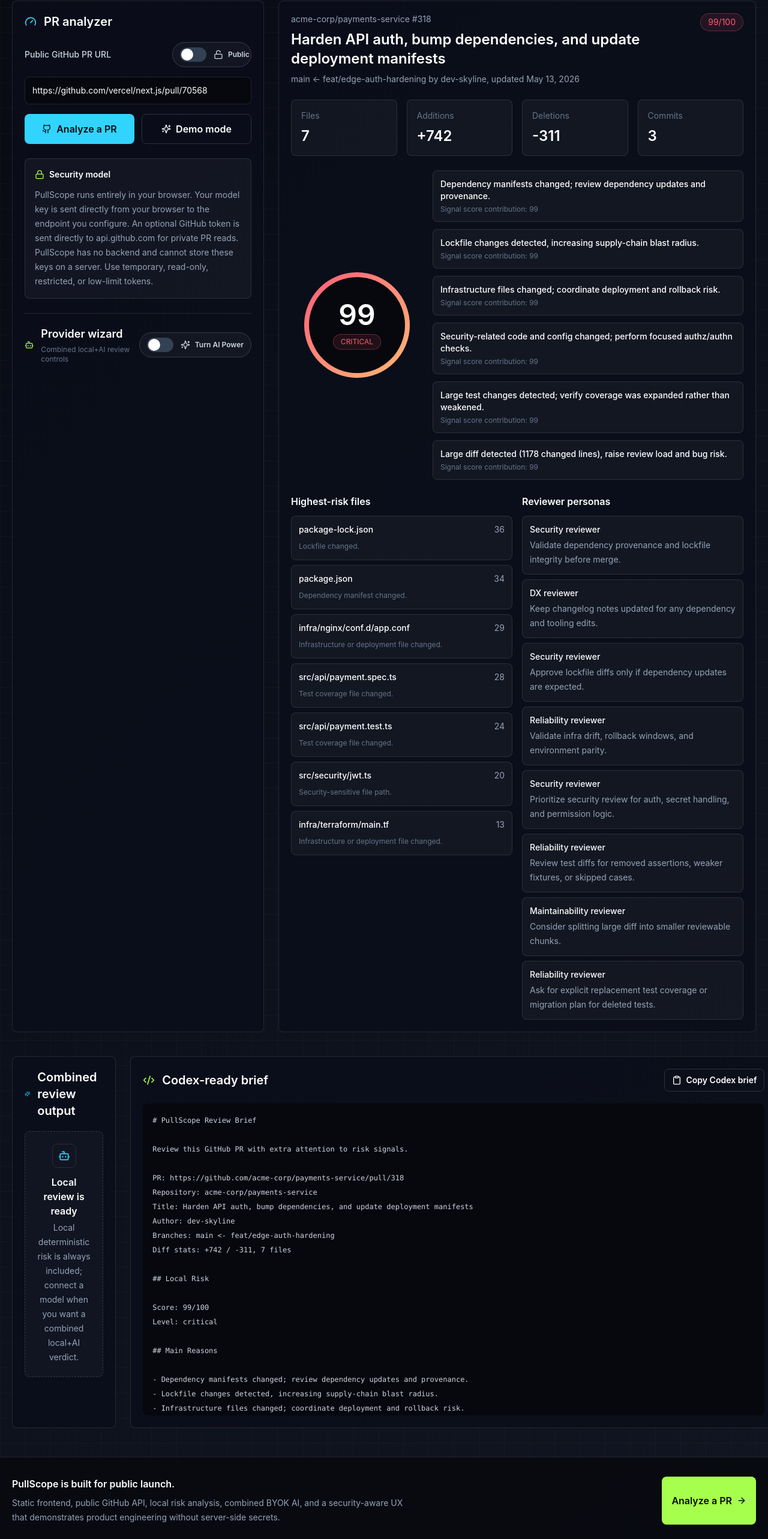
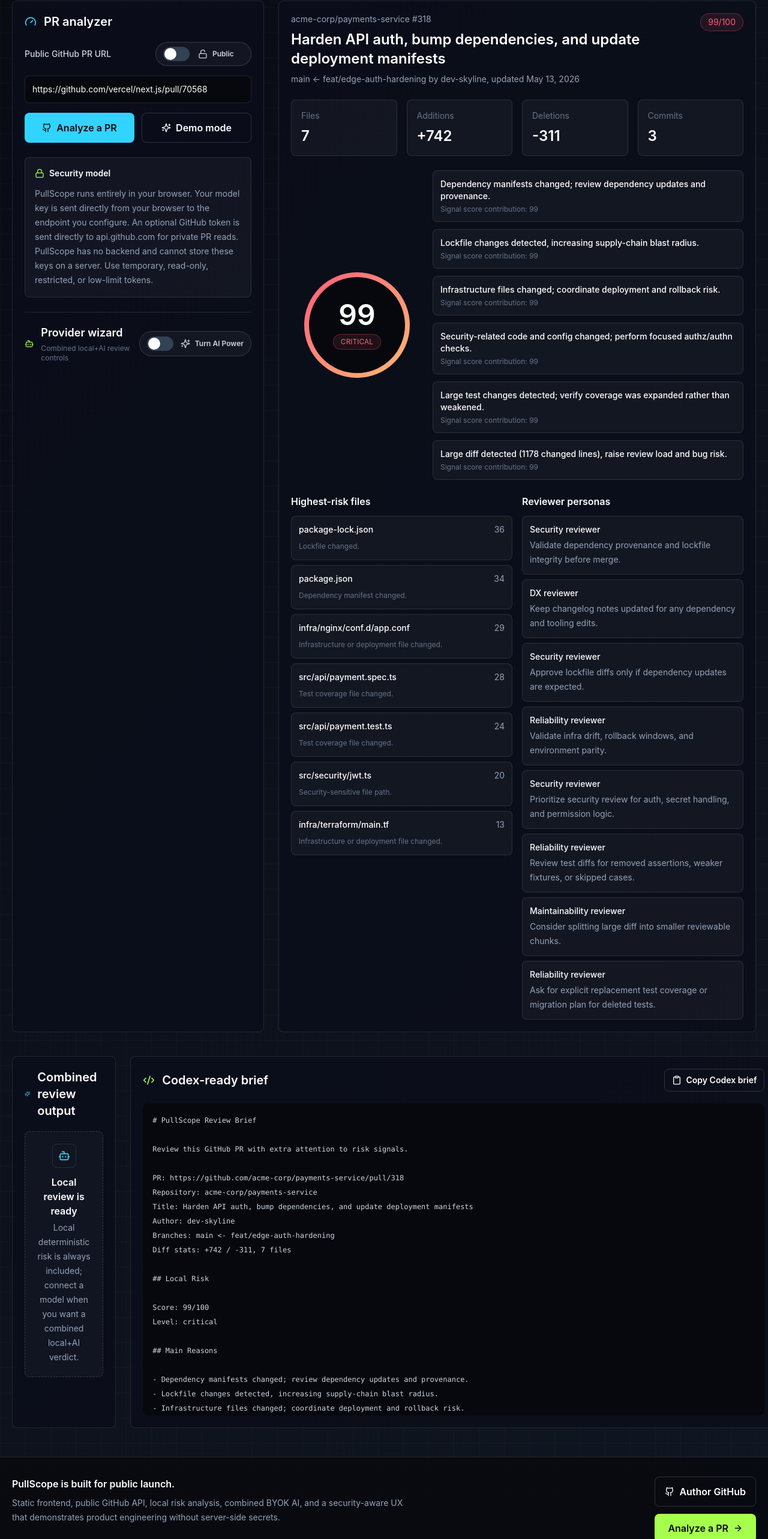
Before and after one commit to yudin-s/pullscope, a React (Vite) app: page / in a window 1280 px wide. Shown: the part 996-3562 px from the top of the page at 60% size. Built offline with nearby package versions, Linux system fonts and the light colour scheme.

Commit message:
Polish visibility toggle and footer

```diff
--- a/src/app/App.tsx
+++ b/src/app/App.tsx
@@ -1176,7 +1176,7 @@
                   aria-pressed={isPrivatePr}
                   onClick={() => setIsPrivatePr((value) => !value)}
                   className={clsx(
-                    "inline-flex min-h-10 w-[132px] items-center justify-between gap-3 rounded-full border px-3 py-2 text-xs font-semibold transition",
+                    "inline-flex h-10 w-40 items-center justify-between gap-3 rounded-full border px-3 py-2 text-xs font-semibold transition",
                     isPrivatePr
                       ? "border-signal-cyan/50 bg-signal-cyan/15 text-white shadow-glow"
                       : "border-white/15 bg-white/[0.04] text-slate-300 hover:bg-white/10"
@@ -1195,7 +1195,7 @@
                       )}
                     />
                   </span>
-                  <span className="inline-flex w-16 items-center gap-2 whitespace-nowrap">
+                  <span className="inline-flex w-[76px] items-center gap-2 whitespace-nowrap">
                     {isPrivatePr ? <Lock className="h-4 w-4" /> : <LockOpen className="h-4 w-4" />}
                     <span>{isPrivatePr ? "Private" : "Public"}</span>
                   </span>
@@ -1370,6 +1370,16 @@
               security-aware UX that demonstrates product engineering without server-side secrets.
             </p>
           </div>
+          <div className="flex flex-col gap-3 sm:flex-row md:flex-col">
+            <a
+              href="https://github.com/yudin-s"
+              target="_blank"
+              rel="noreferrer"
+              className="inline-flex items-center justify-center gap-2 rounded-lg border border-white/15 px-4 py-3 font-semibold text-white hover:bg-white/10"
+            >
+              <Github className="h-4 w-4" />
+              Author GitHub
+            </a>
             <a
               href="#analyzer"
               className="inline-flex items-center justify-center gap-2 rounded-lg bg-signal-lime px-4 py-3 font-semibold text-ink-950"
@@ -1377,6 +1387,7 @@
               Analyze a PR
               <ArrowRight className="h-4 w-4" />
             </a>
+          </div>
         </div>
       </footer>
       <AnimatePresence>
```
Lines whose indentation alone changed are shown as unchanged.
